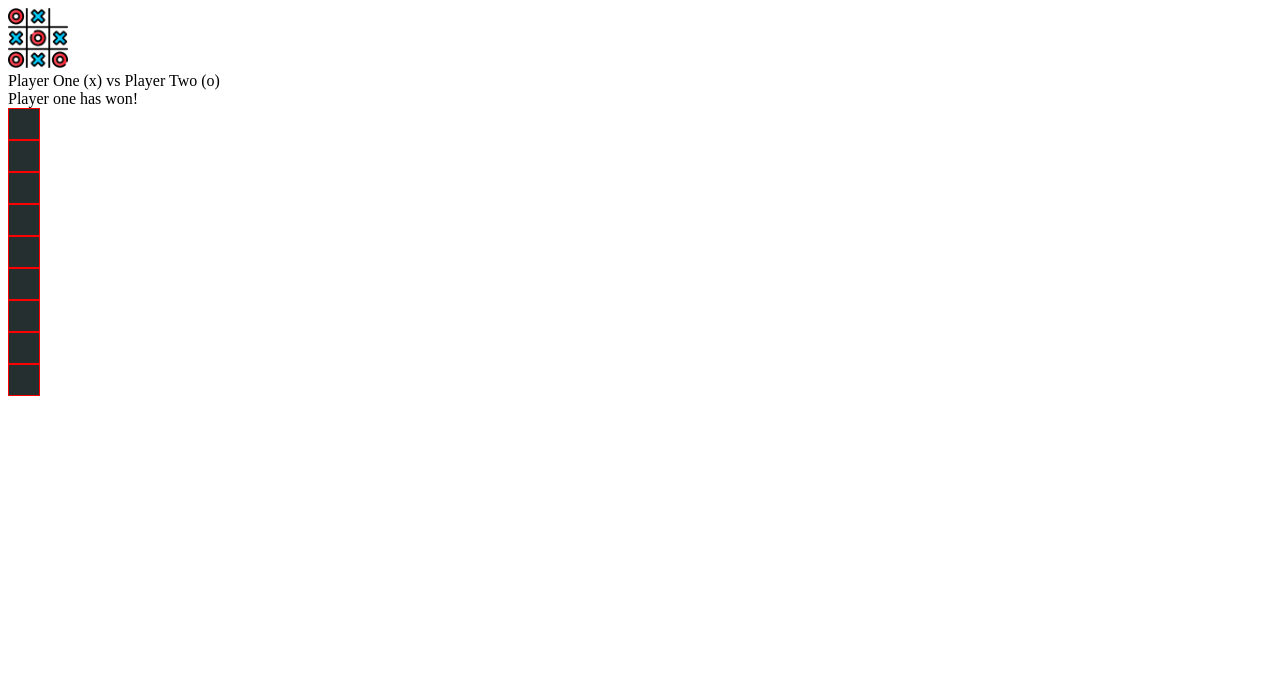
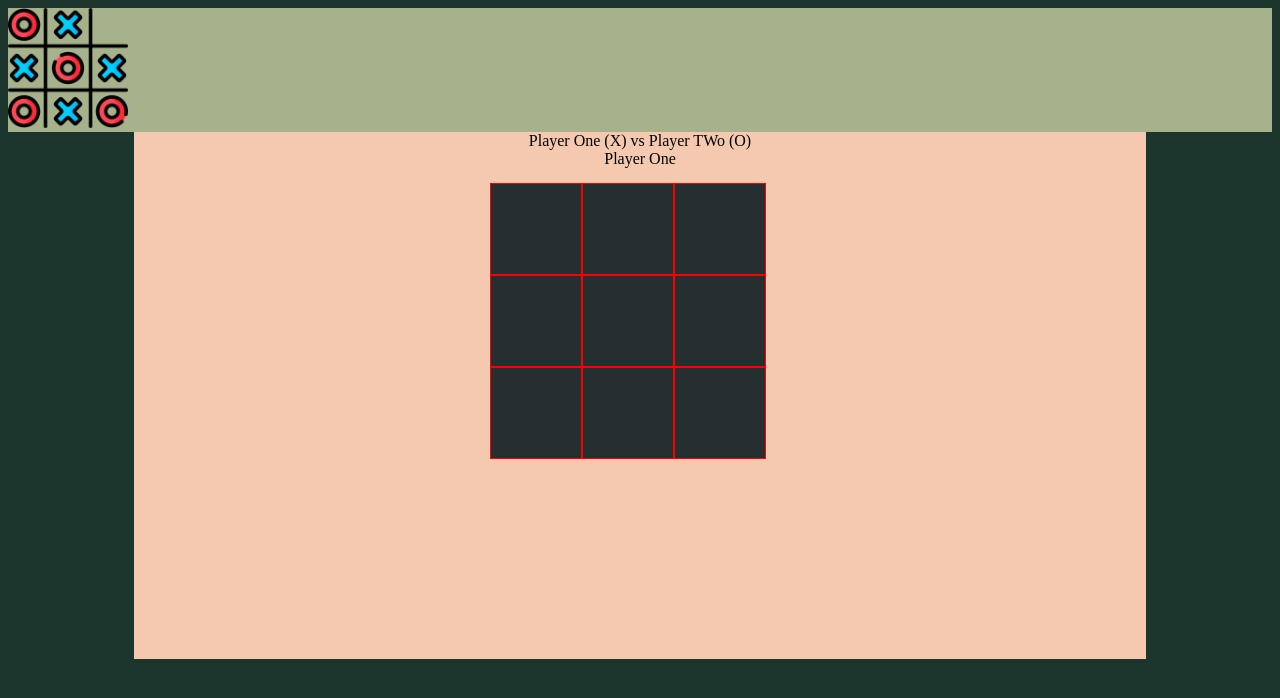
Before and after one commit to GeraldCO/tic-tac-toen, a plain HTML site: page index.html in a window 1280 px wide. Drawn offline with Linux system fonts and the light colour scheme.

Commit message:
graphic inteface almost done

```diff
--- a/index.html
+++ b/index.html
@@ -8,19 +8,28 @@
 </head>
  <body> <!-- onload="renderHello()" -->
     <div class="header">
-        <img src="resources/image.png" alt="" width="60px">
+        <img src="resources/image.png" alt="" width="120px">
     </div>
     <div class="contianer">
         <div class="player-info">
-            <div class="players">
+            <div id="players-info">
                 Player One (x) vs Player Two (o)
             </div>
-            <div class="winner">
-                Player one has won!
+            <div id="players-turn">
+            </div>
+            <div id="winner">
             </div>
             <div class="gameboard-container">
                 <div id="gameboard">
-
+                        <div class="cell" id="00"></div>
+                        <div class="cell" id="01"></div>
+                        <div class="cell" id="02"></div>
+                        <div class="cell" id="10"></div>
+                        <div class="cell" id="11"></div>
+                        <div class="cell" id="12"></div>
+                        <div class="cell" id="20"></div>
+                        <div class="cell" id="21"></div>
+                        <div class="cell" id="22"></div>
                 </div>
 
 
--- a/js/main.js
+++ b/js/main.js
@@ -33,14 +33,11 @@ const gameController = () => {
         console.log(consoleBoard)
     }
 
-    const playRound = () => {
-        let row, column
-        while(!winner && rounds <= 9){
-            console.log("round: " + rounds);
-            console.log("Active Player is: " + getActivePlayer().getPlayerName());
+    const playRound = (row, column) => {
+        if(!winner && rounds <= 9){
+            // console.log("round: " + rounds);
+            // console.log("Active Player is: " + getActivePlayer().getPlayerName());
             printBoard();
-            row =  prompt("select row");
-            column = prompt("select column")
             board.setMark(row, column, getActivePlayer());
             rounds = rounds + 1;
             console.log("round done, checking winner");
@@ -59,22 +56,15 @@ const gameController = () => {
     const checkWinner = () => {
         if(
             //rows
-            compareCell(0,0,0,1,0,2)
-            ||
-            compareCell(1,0,1,1,1,2)
-            ||
-            compareCell(2,0,2,1,2,2)
-            ||
+            compareCell(0,0,0,1,0,2)            ||
+            compareCell(1,0,1,1,1,2)            ||
+            compareCell(2,0,2,1,2,2)            ||
             //columns
-            compareCell(0,0,1,0,2,0)
-            ||
-            compareCell(0,1,1,1,2,1)
-            ||
-            compareCell(0,2,1,2,2,2)
-            ||
+            compareCell(0,0,1,0,2,0)            ||
+            compareCell(0,1,1,1,2,1)            ||
+            compareCell(0,2,1,2,2,2)            ||
             //diagonals
-            compareCell(0,0,1,1,2,2)
-            ||
+            compareCell(0,0,1,1,2,2)            ||
             compareCell(2,0,1,1,2,0)
         ){
             winner = getActivePlayer()
@@ -91,28 +81,45 @@ const gameController = () => {
 
 const game = gameController();
 
-var renderGameBoard = (function(){
-    const cell = document.createElement("div");
-    cell.className = "cell";
 
-    const board = [];
 
-    return{
-        render: function(){
-            const gameBoard = document.querySelector("#gameboard");
-                for(let i=0; i<3; i++){
-                    board[i] = []
-                    for(let j=0; j<3; j++){
-                        board[i].push(cell);
-                        const clonedElement = cell.cloneNode(true);
-                        gameBoard.appendChild(clonedElement);
-                        console.log("appending");
-                }
-            }
-            console.log(board);
+var linkGameBoard = (function(){
+    const cell00 = document.querySelector('#\\30 0');
+    const cell01 = document.querySelector('#\\30 1');
+    const cell02 = document.querySelector('#\\30 2');
+    const cell10 = document.querySelector('#\\31 0');
+    const cell11 = document.querySelector('#\\31 1');
+    const cell12 = document.querySelector('#\\31 2');
+    const cell20 = document.querySelector('#\\32 0');
+    const cell21 = document.querySelector('#\\32 1');
+    const cell22 = document.querySelector('#\\32 2');
 
-        }
+    cell00.addEventListener("click",(e)=>playCell(e));
+    cell01.addEventListener("click",(e)=>playCell(e));
+    cell02.addEventListener("click",(e)=>playCell(e));
+    cell10.addEventListener("click",(e)=>playCell(e));
+    cell11.addEventListener("click",(e)=>playCell(e));
+    cell12.addEventListener("click",(e)=>playCell(e));
+    cell20.addEventListener("click",(e)=>playCell(e));
+    cell21.addEventListener("click",(e)=>playCell(e));
+    cell22.addEventListener("click",(e)=>playCell(e));
+
+    const playCell = (e) => {
+        const row = e.target.id[0];
+        const column = e.target.id[1];
+        e.target.innerHTML = game.getActivePlayer().getPlayerMark();
+        game.playRound(row, column);
+        interfaceController();
+
     }
 })();
 
-renderGameBoard.render()
+const interfaceController = (() => {
+    const playersTurn = document.querySelector("#players-turn");
+    const playersNameInfo = document.querySelector("#players-info");
+    const winnerPlayer = document.querySelector("#winner");
+
+    playersNameInfo.innerHTML = game.players[0].getPlayerName() +  " (X) vs " + game.players[1].getPlayerName() + " (O)"
+    playersTurn.innerHTML = game.getActivePlayer().getPlayerName()
+
+})()
--- a/styles/main.css
+++ b/styles/main.css
@@ -1,7 +1,28 @@
+#gameboard{
+    width: 300px;
+    display: flex;
+    flex-wrap: wrap;
+}
+
+body{
+    background-color: #1C352D
+}
+
+.header{
+    background-color:  #A6B28B;
+}
+
+.contianer{
+    display: flex;
+    justify-content: center;
+    text-align: center;
+
+}
+
 .cell{
     border: 1px solid red;
-    width: 30px;
-    height: 30px;
+    width: 90px;
+    height: 90px;
     background-color: #252F2F;
 
 }
@@ -9,3 +30,19 @@
 .cell--winner {
     color: #416158
 }
+
+.player-info{
+    background-color: #F5C9B0;
+    width: 80%;
+}
+
+.gameboard-container{
+    width: 300px;
+    margin: 15px auto 200px auto;
+    color: #F9F6F3;
+    font-size: 48px;
+}
+
+#players-turn{
+
+}
```
